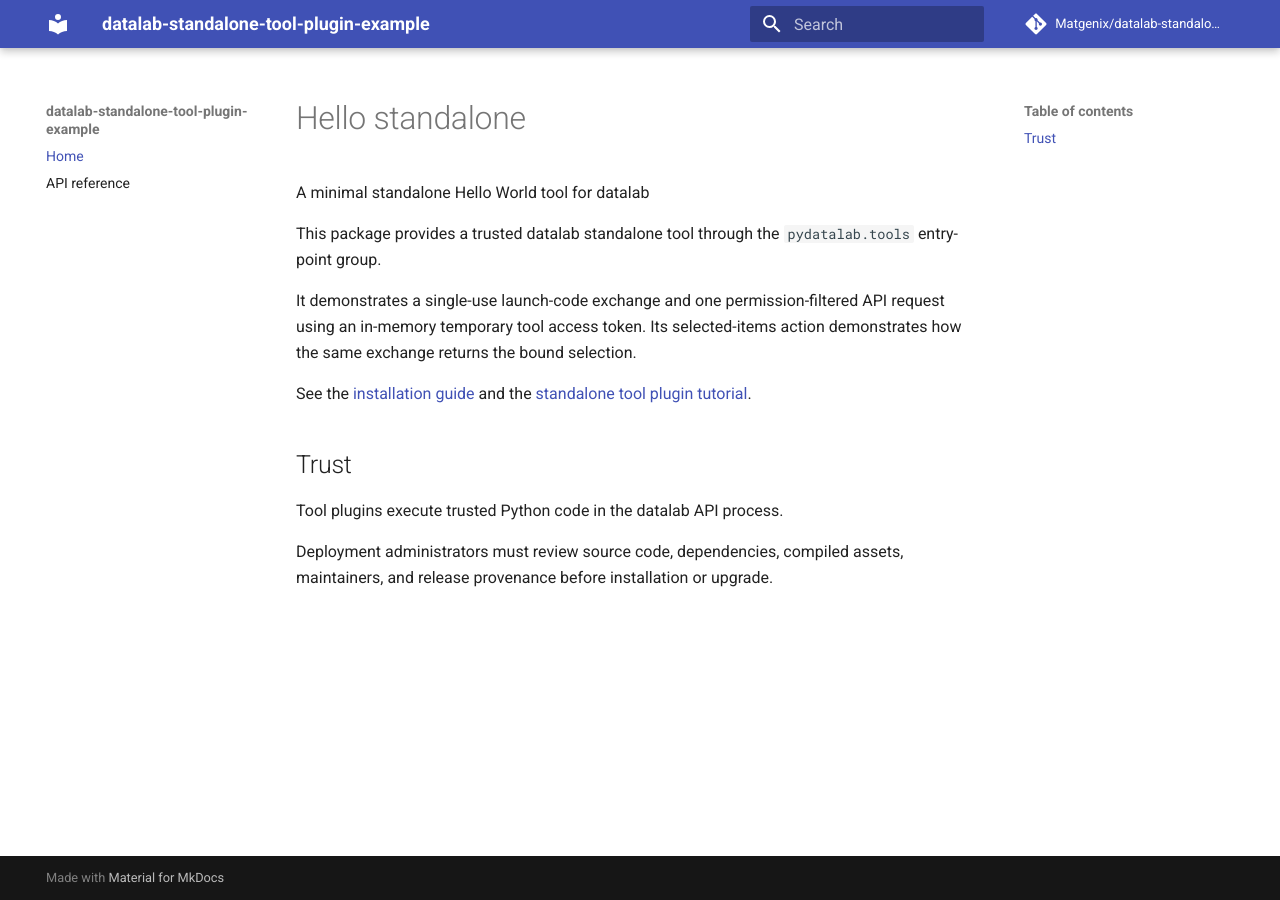
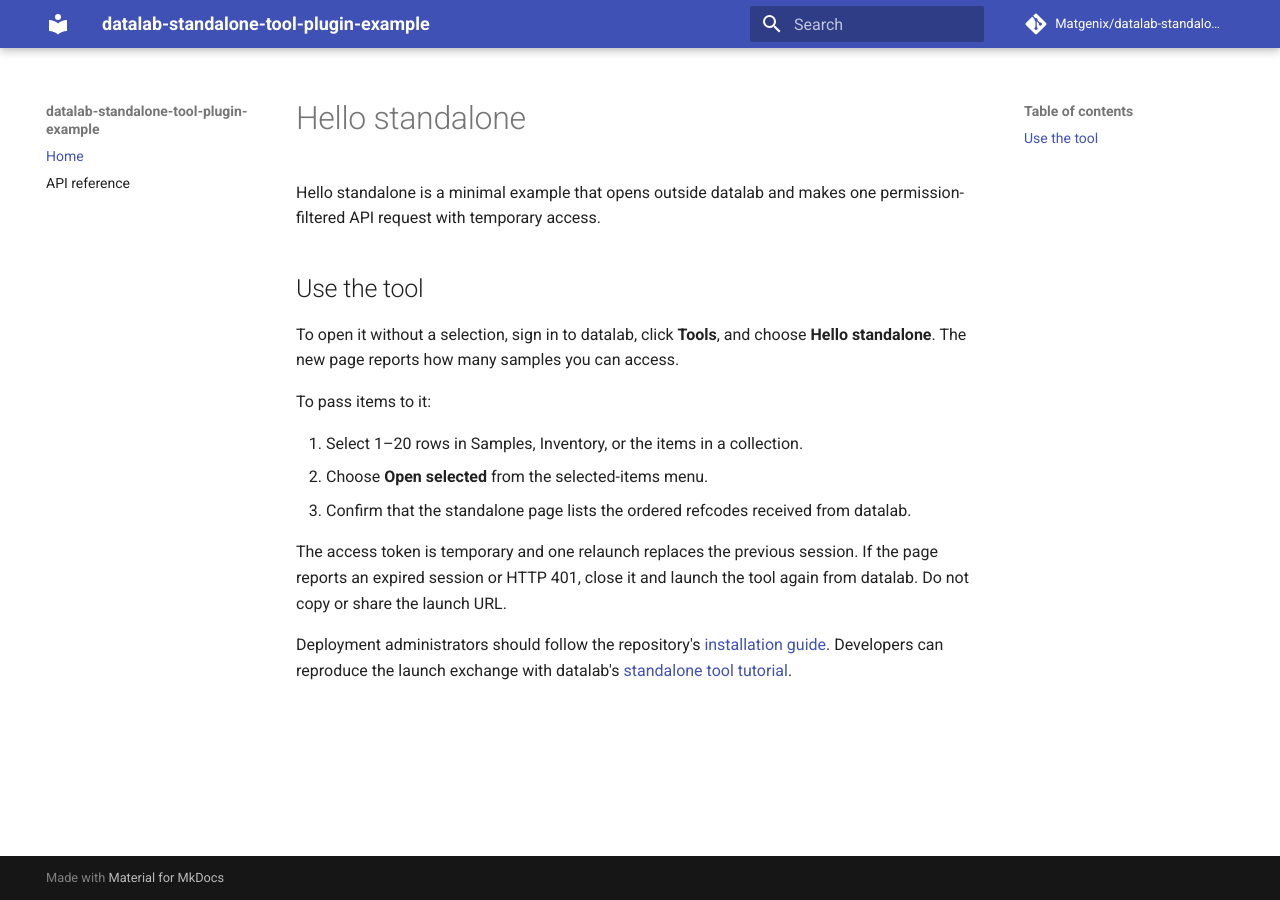
Before and after one commit to Matgenix/datalab-standalone-tool-plugin-example, an MkDocs documentation site: the page built from docs/index.md, in a window 1280 px wide. Built offline with MkDocs 1.6.1 and Material for MkDocs 9.7.7, drawn with Linux system fonts in a browser that asks for light colours; comment, search, counter and statistics services are not loaded.

Commit message:
Reorganized documentation

```diff
--- a/docs/index.md
+++ b/docs/index.md
@@ -1,23 +1,25 @@
 # Hello standalone
 
-A minimal standalone Hello World tool for datalab
+Hello standalone is a minimal example that opens outside datalab and makes one
+permission-filtered API request with temporary access.
 
-This package provides a trusted datalab
-standalone tool
-through the `pydatalab.tools` entry-point group.
+## Use the tool
 
-It demonstrates a single-use launch-code exchange and one permission-filtered
-API request using an in-memory temporary tool access token. Its selected-items
-action demonstrates how the same exchange returns the bound selection.
+To open it without a selection, sign in to datalab, click **Tools**, and choose
+**Hello standalone**. The new page reports how many samples you can access.
 
-See the
-[installation guide](https://github.com/Matgenix/datalab-standalone-tool-plugin-example/blob/main/INSTALL.md)
-and the
-[standalone tool plugin tutorial](https://docs.datalab-org.io/plugin-development/standalone-tool-plugin/).
+To pass items to it:
 
-## Trust
+1. Select 1–20 rows in Samples, Inventory, or the items in a collection.
+2. Choose **Open selected** from the selected-items menu.
+3. Confirm that the standalone page lists the ordered refcodes received from
+   datalab.
 
-Tool plugins execute trusted Python code in the datalab API process.
+The access token is temporary and one relaunch replaces the previous session.
+If the page reports an expired session or HTTP 401, close it and launch the tool
+again from datalab. Do not copy or share the launch URL.
 
-Deployment administrators must review source code, dependencies, compiled
-assets, maintainers, and release provenance before installation or upgrade.
+Deployment administrators should follow the repository's
+[installation guide](https://github.com/Matgenix/datalab-standalone-tool-plugin-example/blob/main/INSTALL.md).
+Developers can reproduce the launch exchange with datalab's
+[standalone tool tutorial](https://docs.datalab-org.io/en/latest/plugin-development/standalone-tool-plugin/).
```
Also changed, not shown: INSTALL.md (+30 -19 lines), README.md (+11 -18 lines).
